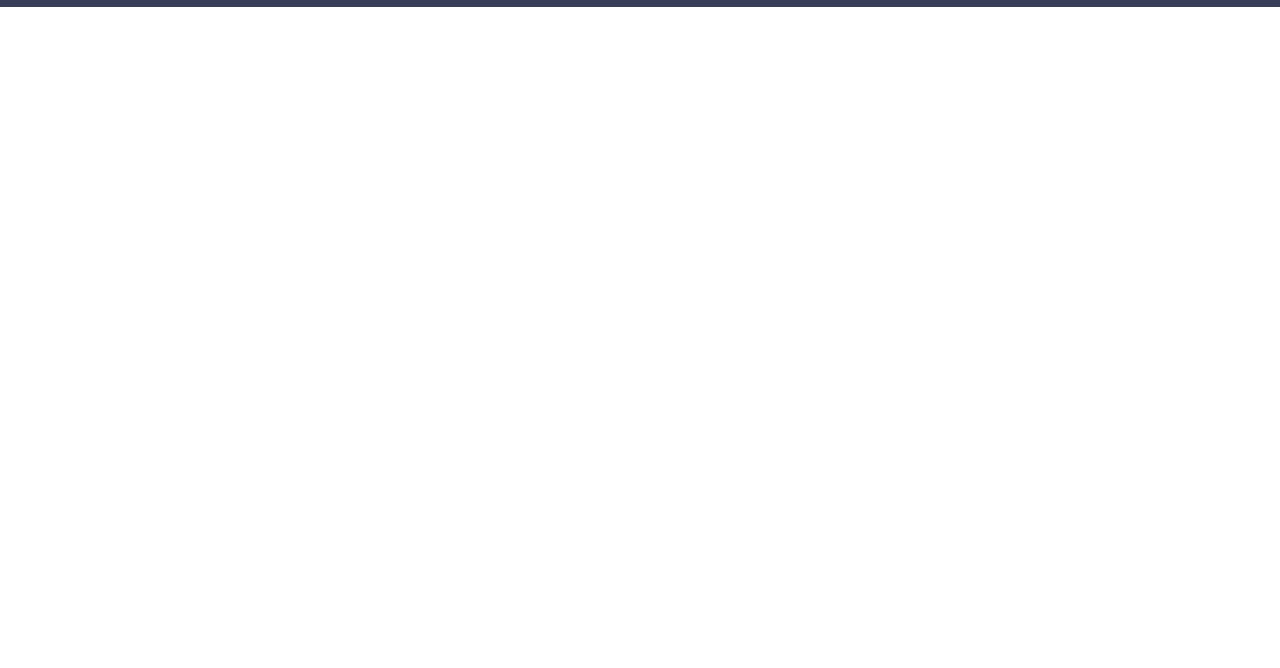
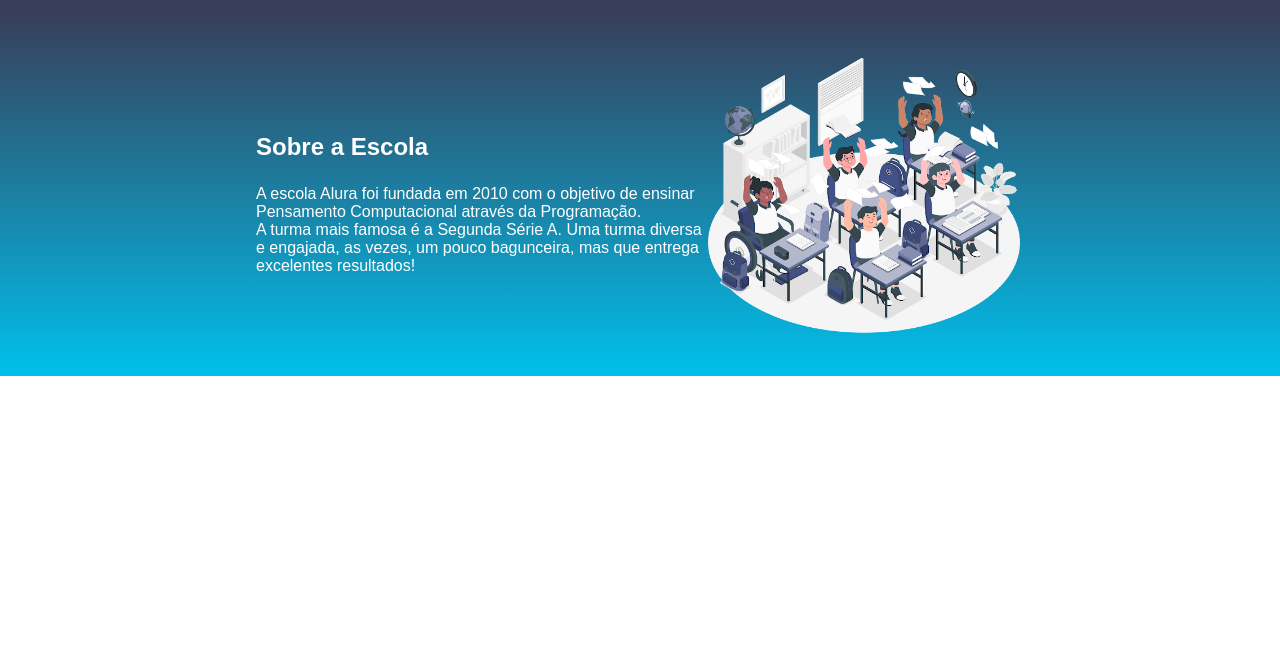
Before and after one commit to vaniccefernandes/Site-escola, a plain HTML site: page index.html in a window 1280 px wide. Shown: the part 132-800 px from the top of the page. Drawn offline with Linux system fonts and the light colour scheme.

Commit message:
Seção Estudante Finalizada

```diff
--- a/index.html
+++ b/index.html
@@ -6,6 +6,9 @@
     <meta name="viewport" content="width=device-width, initial-scale=1.0">
     <title>Document</title>
     <link rel="stylesheet" href="style.css">
+    <link rel="preconnect" href="https://fonts.googleapis.com"&gt;
+<link rel="preconnect" href="https://fonts.gstatic.com&quot; crossorigin>
+<link href="https://fonts.googleapis.com/css2?family=Poppins:wght@400;700&display=swap&quot; rel="stylesheet">
 </head>
 <body>
     <header class="cabecalho">
@@ -15,5 +18,13 @@
           <li class="cabecalho-lista-item">Escola</li>
         </ul>
     </header>
+    <section class="escola">
+        <div class="escola-conteudo">
+            <h2 class="escola-titulo">Sobre a Escola</h2>
+            <p class="escola-texto-um">A escola Alura foi fundada em 2010 com o objetivo de ensinar Pensamento Computacional através da Programação. </p>
+            <p class="escola-texto-dois">A turma mais famosa é a Segunda Série A. Uma turma diversa e engajada, as vezes, um pouco bagunceira, mas que entrega excelentes resultados!</p>
+        </div>
+        <img class="escola-imagem" src="./sala de aula.png" alt="Sala de aula">
+    </section>
 </body>
 </html>
--- a/style.css
+++ b/style.css
@@ -18,3 +18,23 @@
         padding: 16px 0;
         font-size: 24px;
     }
+  .escola-imagem {
+    width: 25%;
+  }
+  .escola {
+    background-image: linear-gradient(#383D58,#00C0eb);
+    color: white;
+    display: flex;
+    justify-content: center;
+    align-items: center;
+    padding: 24px 0;
+  }
+  .escola-conteudo {
+    width: 35%;
+  }
+  .escola-titulo {
+    padding: 24px 0;
+  }
+  body {
+    font-family: 'Poppins', sans-serif;
+  }
```
Also changed, not shown: sala de aula.png (added).
